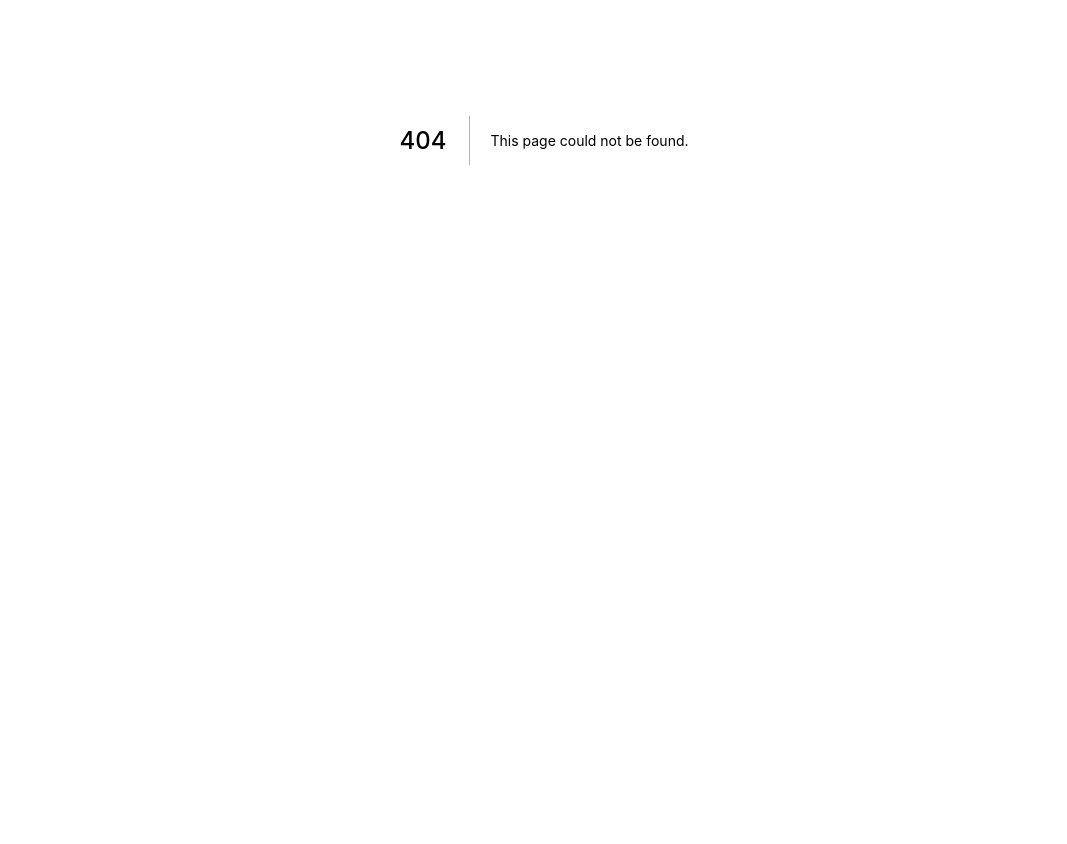
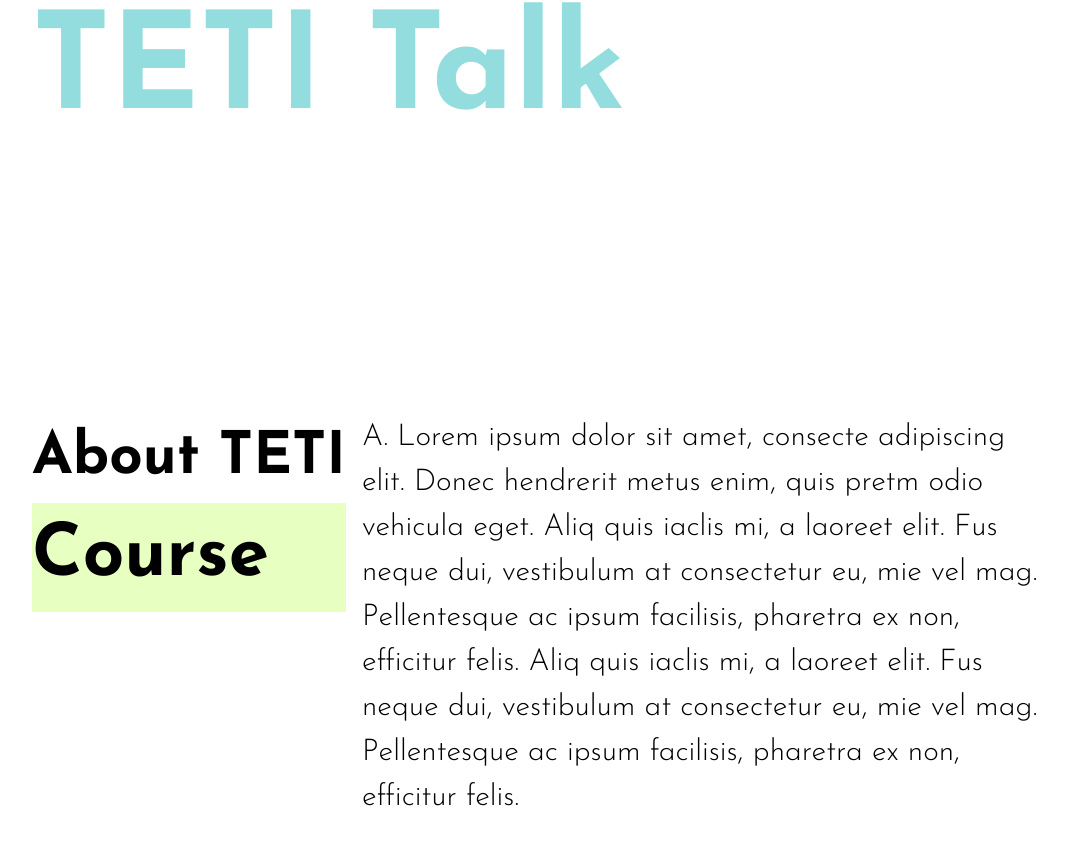
Before and after one commit to aufarhmn/web-open-house, a Next.js app: page /tetitalk in a window 1280 px wide. Before the commit this address had no page. Shown: the part 260-1104 px from the top of the page, without its empty margins (96-1163 px from the left). Before the commit the page ends 800 px from the top, so only its background shows below. Built offline with nearby package versions, Linux system fonts and the light colour scheme.

Commit message:
feat: add tetitalk page

```diff
--- /dev/null
+++ b/pages/tetitalk.js
@@ -0,0 +1,39 @@
+import Head from "next/head";
+import NavbarSimplified from "../components/NavbarSimplified";
+
+export default function Tetitalk() {
+  //TODO: Benefits Section, Speaker Section, Responsiveness, Footer, Navbar
+  return (
+    <>
+      <Head>
+        <title>Teti Talk</title>
+      </Head>
+      <main>
+        <NavbarSimplified />
+        <h1 className="text-[134px] pl-32 font-Josefin font-bold mt-[130px] text-blue-25">
+          TETI Talk
+        </h1>
+
+        <div className="flex mt-[240px] px-32 font-Josefin justify-between gap-4">
+          <div className="font-bold">
+            <h2 className="text-[58.5px] w-max">About TETI</h2>
+            <h2 className="text-[72.65px] bg-[#E7FFC1]">Course</h2>
+          </div>
+          <p className="max-w-[730px] text-[30px] font-light">
+            A. Lorem ipsum dolor sit amet, consecte adipiscing elit. Donec
+            hendrerit metus enim, quis pretm odio vehicula eget. Aliq quis
+            iaclis mi, a laoreet elit. Fus neque dui, vestibulum at consectetur
+            eu, mie vel mag. Pellentesque ac ipsum facilisis, pharetra ex non,
+            efficitur felis. Aliq quis iaclis mi, a laoreet elit. Fus neque dui,
+            vestibulum at consectetur eu, mie vel mag. Pellentesque ac ipsum
+            facilisis, pharetra ex non, efficitur felis.
+          </p>
+        </div>
+
+        <div className="p-32 mt-20">
+          <h1 className="text-[58.5px] font-bold font-Josefin">The Benefits</h1>
+        </div>
+      </main>
+    </>
+  );
+}
```
